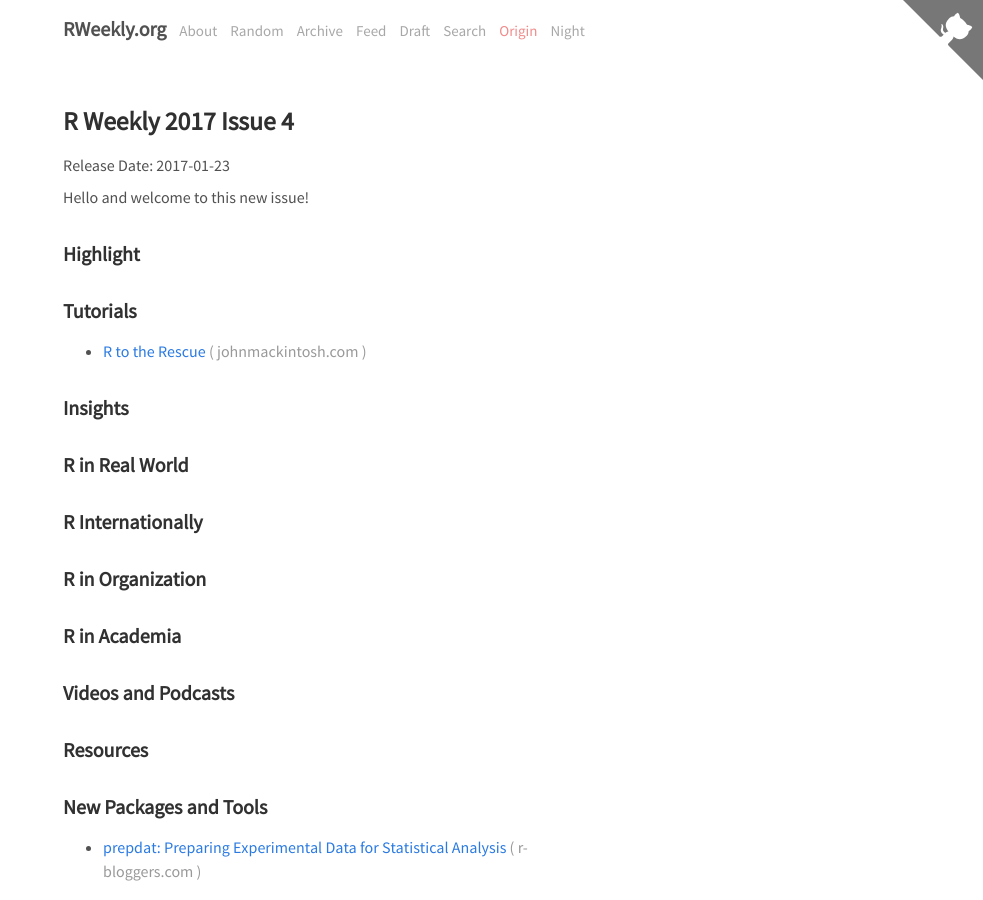
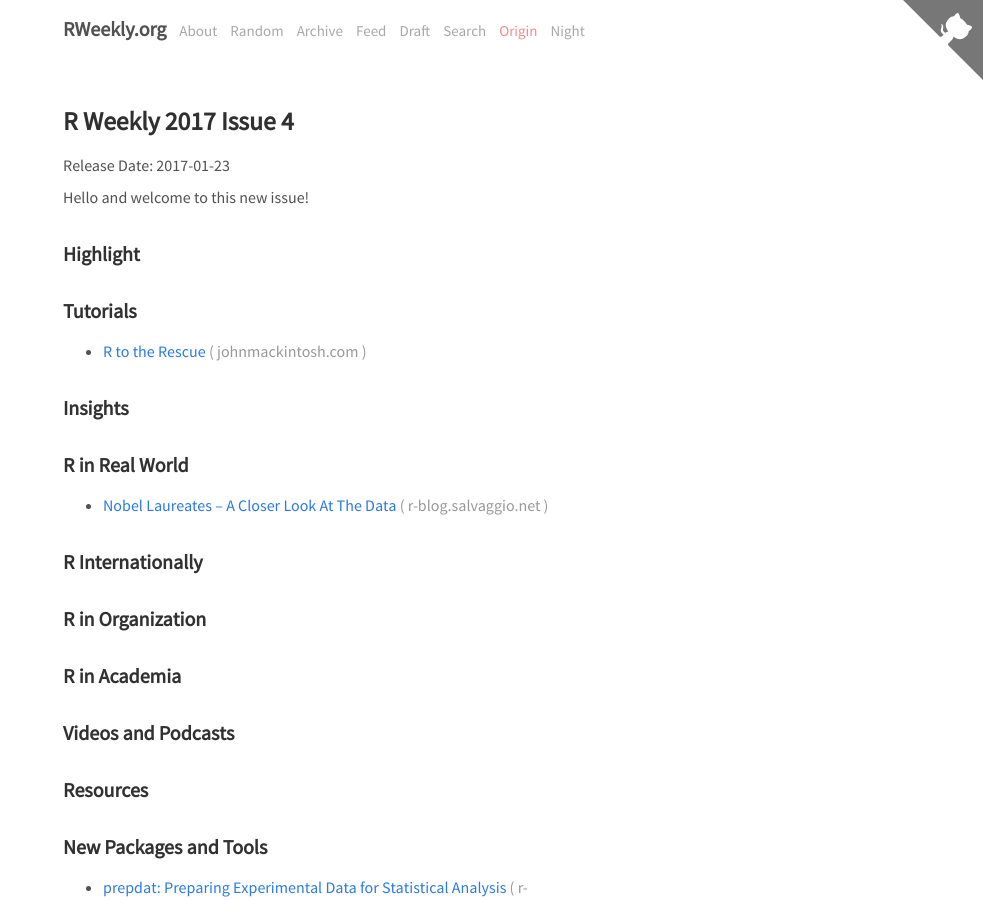
Before and after one commit to rweekly/rweekly.org, a Jekyll site: the page built from draft.md, in a window 1280 px wide and 900 px high. Shown: the whole window, without its empty margins (297-1280 px from the left). Built offline with Jekyll 4.4.1, drawn with Linux system fonts in a browser that asks for light colours; comment, search, counter and statistics services are not loaded.

Commit message:
Update draft.md

```diff
--- a/draft.md
+++ b/draft.md
@@ -23,6 +23,7 @@ Hello and welcome to this new issue!
 
 ### R in Real World
 
++ [Nobel Laureates – A Closer Look At The Data](http://r-blog.salvaggio.net/?p=251)
 
 
 ### R Internationally
```
